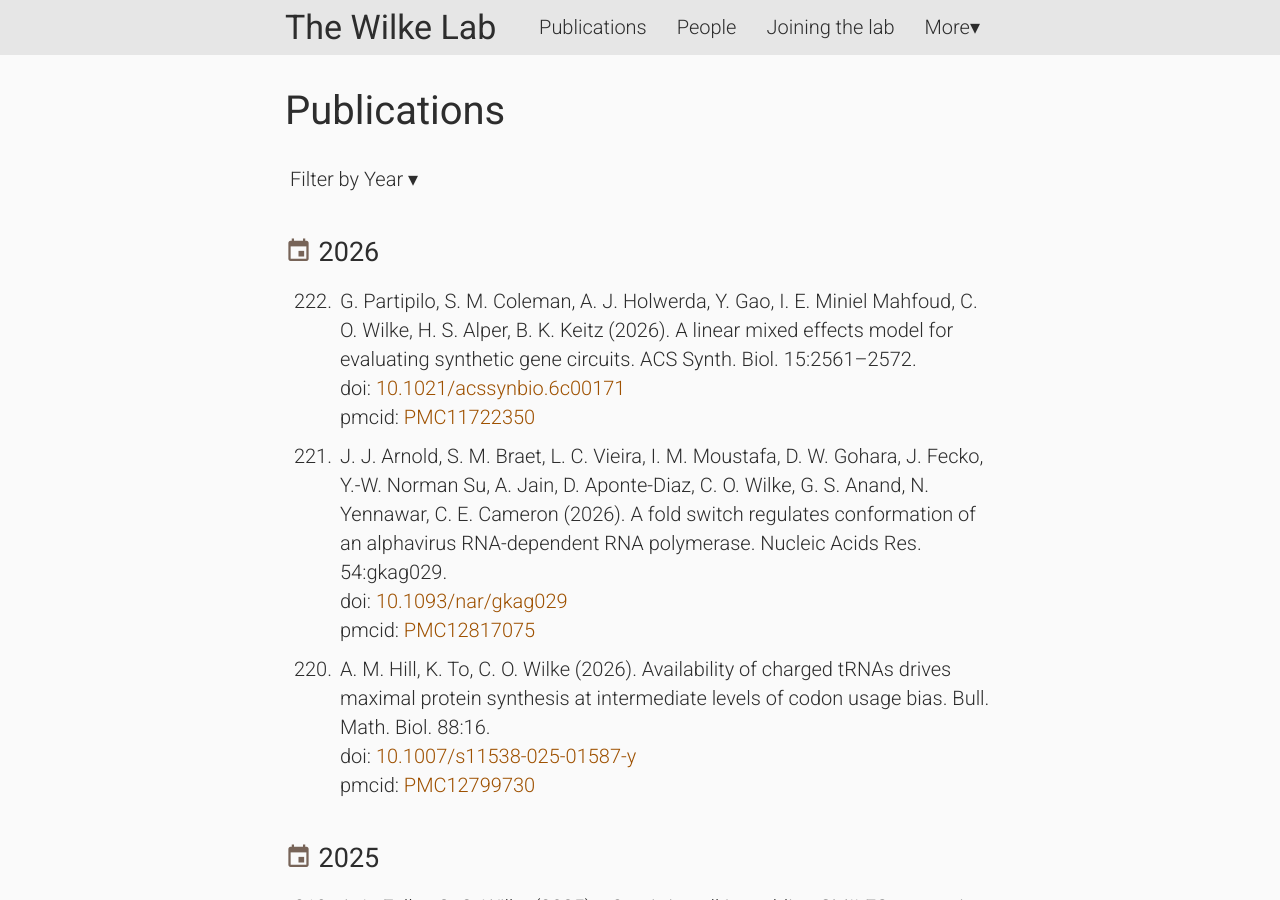
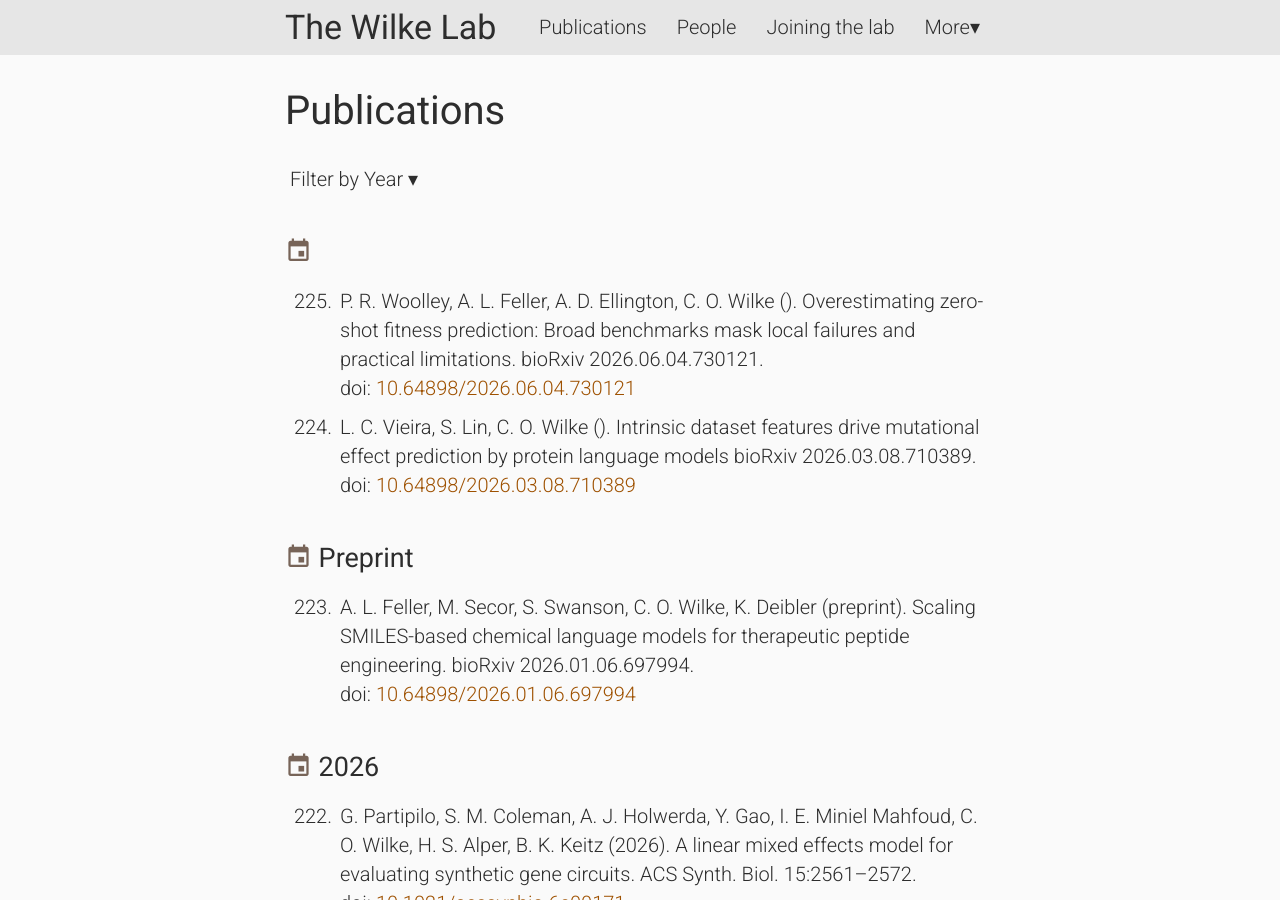
Before and after one commit to wilkelab/wilkelab.github.io, a Jekyll site: the page built from publications.html, in a window 1280 px wide and 900 px high. Built offline with Jekyll 4.4.1, drawn with Linux system fonts in a browser that asks for light colours; nearby versions of some CDN libraries; some of the changed text lies outside the part shown.

Commit message:
update pubs

```diff
--- a/_data/publications.yml
+++ b/_data/publications.yml
@@ -1,3 +1,18 @@
+- author: P. R. Woolley, A. L. Feller, A. D. Ellington, C. O. Wilke
+  title: "Overestimating zero-shot fitness prediction: Broad benchmarks mask local failures and practical limitations."
+  ref: "bioRxiv 2026.06.04.730121"
+  doi: 10.64898/2026.06.04.730121
+
+- author: L. C. Vieira, S. Lin, C. O. Wilke
+  title: Intrinsic dataset features drive mutational effect prediction by protein language models
+  ref: "bioRxiv 2026.03.08.710389"
+  doi: 10.64898/2026.03.08.710389
+
+- author: A. L. Feller, M. Secor, S. Swanson, C. O. Wilke, K. Deibler
+  title: Scaling SMILES-based chemical language models for therapeutic peptide engineering.
+  year: preprint
+  ref: "bioRxiv 2026.01.06.697994"
+  doi: 10.64898/2026.01.06.697994
 
 - author: G. Partipilo, S. M. Coleman, A. J. Holwerda, Y. Gao, I. E. Miniel Mahfoud, C. O. Wilke, H. S. Alper, B. K. Keitz
   year: 2026
@@ -1477,13 +1492,13 @@
 - author: M. M. Johnson, C. O. Wilke
   year: unpublished
   title: Recombination rate inference via deep learning is limited by sequence diversity.
-  ref: "bioRxiv 498489"
+  ref: "bioRxiv 2022.07.01.498489"
   doi: 10.1101/2022.07.01.498489
 
 - author: A. J. Hockenberry, D. C. Weaver, C. O. Wilke
   year: unpublished
   title: Virulent but not temperate bacteriophages display hallmarks of rapid translation initiation.
-  ref: "bioRxiv 440840"
+  ref: "bioRxiv 2021.04.21.440840"
   doi: 10.1101/2021.04.21.440840
 
 - author: D. K. Sydykova, C. O. Wilke
```
